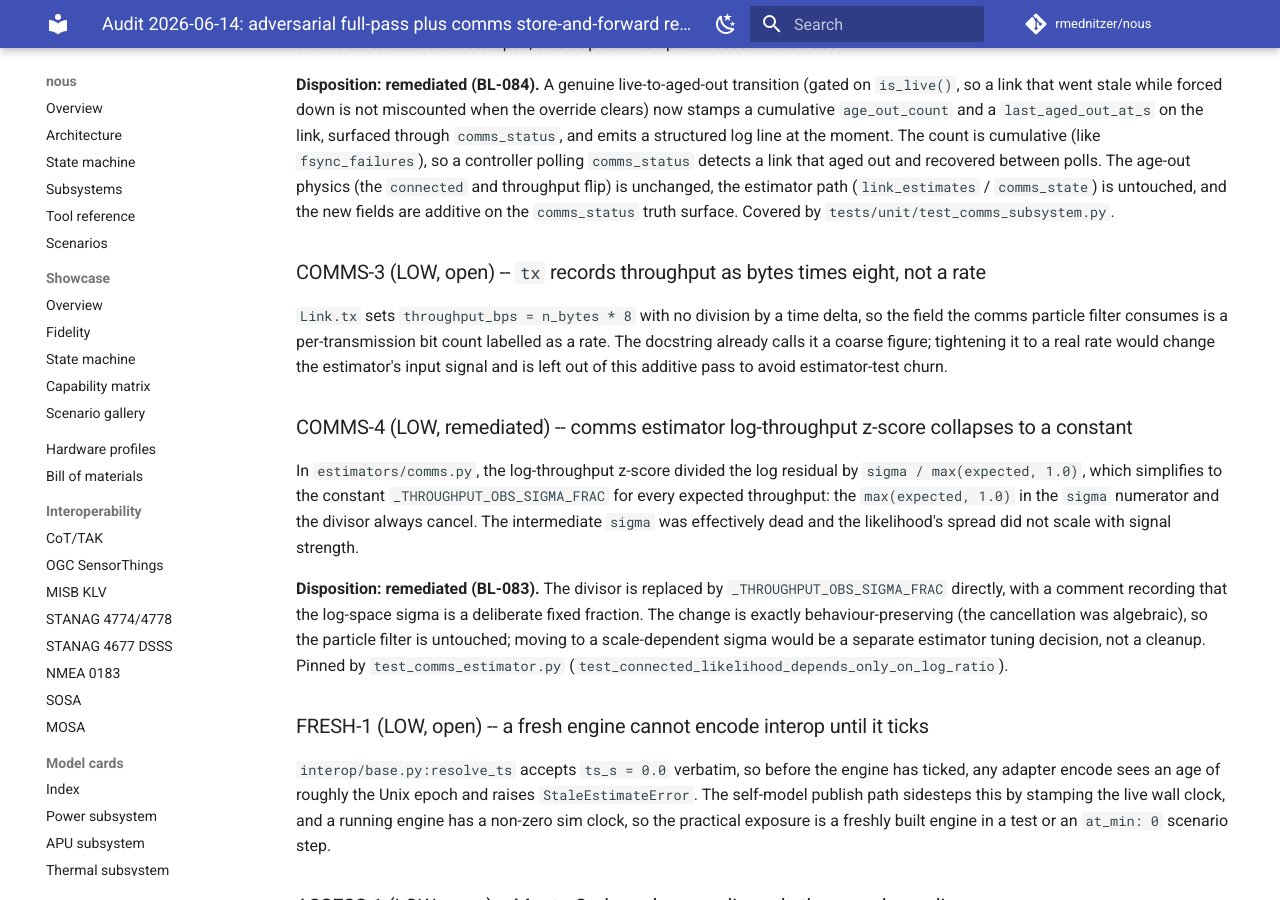
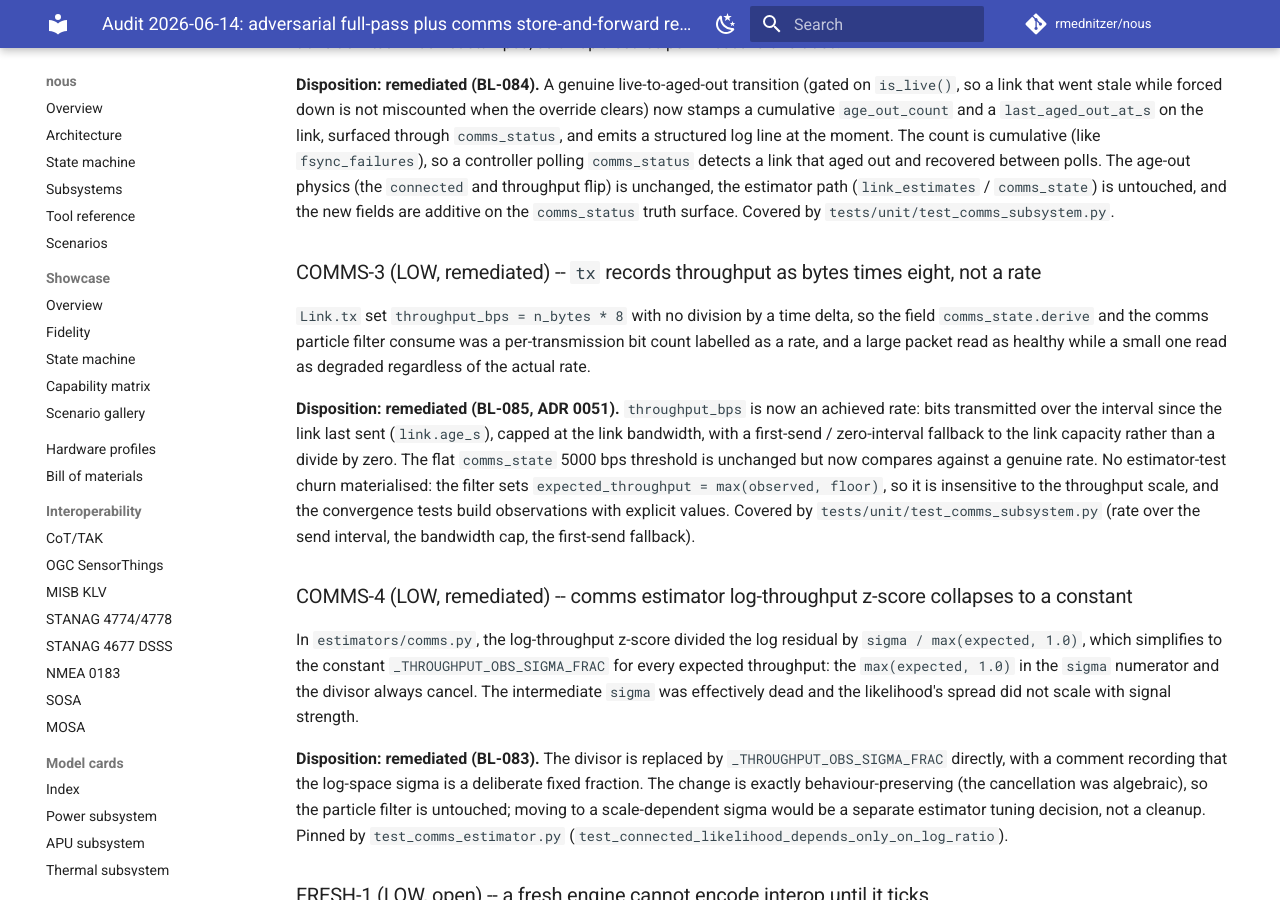
Before and after one commit to rmednitzer/nous, an MkDocs documentation site: the page built from docs/audit-2026-06-14.md, in a window 1280 px wide and 900 px high, scrolled down 3125 px. Built offline with MkDocs 1.6.1 and Material for MkDocs 9.7.7, drawn with Linux system fonts in a browser that asks for light colours; comment, search, counter and statistics services are not loaded; some of the changed text lies outside the part shown.

Commit message:
refactor(BL-085): make comms tx throughput an achieved rate, not a packet size (ADR 0051) (#135)
CommsSubsystem.tx set throughput_bps = n_bytes * 8 (the bit count of the
last packet) on a field named and consumed as a rate (audit 2026-06-14
COMMS-3). comms_state.derive gates a link healthy on throughput_bps >
5000, so a large packet read as healthy and a small one as degraded
regardless of the actual rate.

throughput_bps is now an achieved rate: the bits sent over the interval
since the link last transmitted (link.age_s), capped at the link
bandwidth, with a first-send / zero-interval fallback to the link
capacity rather than a divide by zero. The flat 5000 bps comms_state
threshold is unchanged but now compares a genuine rate, and the value is
bounded by capacity.

Behind ADR 0051 because the change reaches the FSM-facing comms state,
though subsystems/comms.py is not a high-blast surface. No estimator-test
churn: the filter sets expected = max(observed, floor), so it is
insensitive to the throughput scale, and no existing test pinned the old
bit count. Covered by tests/unit/test_comms_subsystem.py.

https://claude.ai/code/session_017eybTXAGZEoHcYPt5rUMVP

```diff
--- a/docs/audit-2026-06-14.md
+++ b/docs/audit-2026-06-14.md
@@ -163,13 +163,23 @@ estimator path (`link_estimates` / `comms_state`) is untouched, and the new
 fields are additive on the `comms_status` truth surface. Covered by
 `tests/unit/test_comms_subsystem.py`.
 
-### COMMS-3 (LOW, open) -- `tx` records throughput as bytes times eight, not a rate
+### COMMS-3 (LOW, remediated) -- `tx` records throughput as bytes times eight, not a rate
 
-`Link.tx` sets `throughput_bps = n_bytes * 8` with no division by a time delta,
-so the field the comms particle filter consumes is a per-transmission bit count
-labelled as a rate. The docstring already calls it a coarse figure; tightening
-it to a real rate would change the estimator's input signal and is left out of
-this additive pass to avoid estimator-test churn.
+`Link.tx` set `throughput_bps = n_bytes * 8` with no division by a time delta,
+so the field `comms_state.derive` and the comms particle filter consume was a
+per-transmission bit count labelled as a rate, and a large packet read as
+healthy while a small one read as degraded regardless of the actual rate.
+
+**Disposition: remediated (BL-085, ADR 0051).** `throughput_bps` is now an
+achieved rate: bits transmitted over the interval since the link last sent
+(`link.age_s`), capped at the link bandwidth, with a first-send / zero-interval
+fallback to the link capacity rather than a divide by zero. The flat
+`comms_state` 5000 bps threshold is unchanged but now compares against a genuine
+rate. No estimator-test churn materialised: the filter sets
+`expected_throughput = max(observed, floor)`, so it is insensitive to the
+throughput scale, and the convergence tests build observations with explicit
+values. Covered by `tests/unit/test_comms_subsystem.py` (rate over the send
+interval, the bandwidth cap, the first-send fallback).
 
 ### COMMS-4 (LOW, remediated) -- comms estimator log-throughput z-score collapses to a constant
 
@@ -294,9 +304,9 @@ declared-ahead-of-use dependency under the in-progress BL-033, not drift.
    TICK-1 and DOC-3 reviewed as working-as-designed / already-accurate; DOC-1 and
    DOC-2 fixed during the engagement.
 7. COMMS-2: stamp the link age-out so the transition is legible (done, BL-084).
-   COMMS-3 (deferred-by-design throughput rate), ASSESS-1 (Monte Carlo p50
-   calibration), and FRESH-1 / ITP-1 (`interop/base.py`, ADR-gated) remain open
-   with documented reasons.
+8. COMMS-3: make `tx` throughput an achieved rate, not a packet size (done,
+   BL-085 / ADR 0051). ASSESS-1 (Monte Carlo p50 calibration) and FRESH-1 /
+   ITP-1 (`interop/base.py`, ADR-gated) remain open with documented reasons.
 
 ## Out of scope
 
```
Also changed, not shown: CHANGELOG.md (+17 -0 lines), STATUS.md (+4 -1 lines), docs/adr/0051-comms-throughput-is-an-achieved-rate.md (added, +72 -0 lines), docs/adr/README.md (+1 -0 lines), docs/backlog.md (+1 -0 lines), 2 other files.
